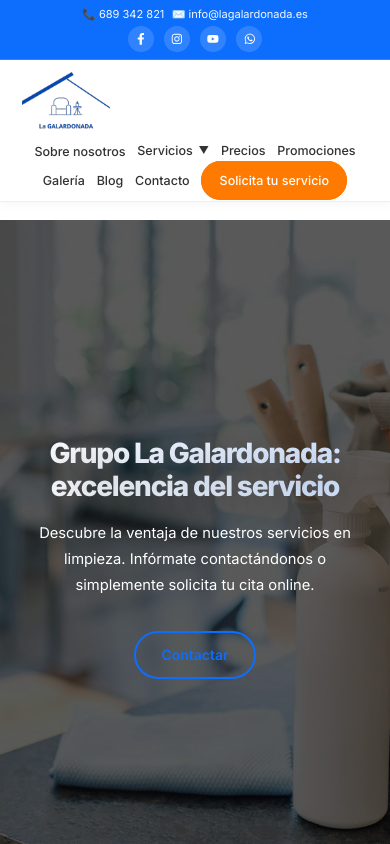
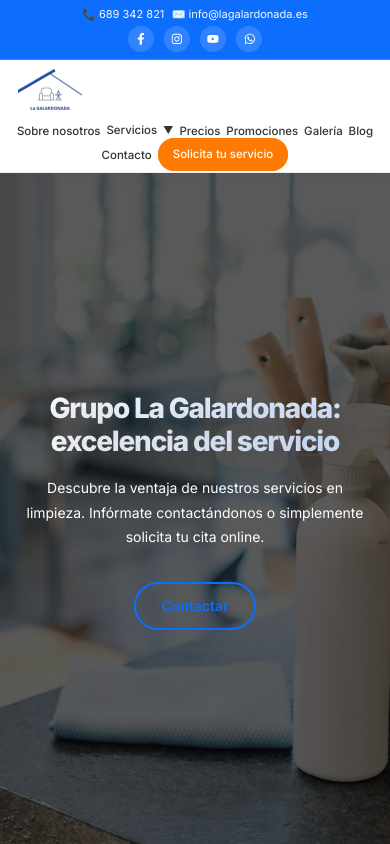
Before and after one commit to tomasvillani/lagalardonada, a React (Vite) app: page /servicios in a window 390 px wide. Shown: the top 844 px of the page. Built offline with nearby package versions, Linux system fonts and the light colour scheme.

Commit message:
"Arreglo diseño"

```diff
--- a/src/App.css
+++ b/src/App.css
@@ -152,6 +152,14 @@ button {
 }
 
 /* =========================
+   PAGE WRAPPER
+========================= */
+
+.page-wrapper {
+  padding-top: 132px;
+}
+
+/* =========================
    HERO
 ========================= */
 
@@ -208,16 +216,16 @@ button {
 }
 
 /* Hero variants */
-.hero.sofas      { background-image: url("/sofas/sofas-1.jpeg"); }
-.hero.colchones  { background-image: url("/colchones/colchones-1.jpg"); }
-.hero.alfombras  { background-image: url("/limpieza-alfombras.jpeg"); }
-.hero.edredones  { background-image: url("/edredones/edredones-1.jpeg"); }
+.hero.sofas        { background-image: url("/sofas/sofas-1.jpeg"); }
+.hero.colchones    { background-image: url("/colchones/colchones-1.jpg"); }
+.hero.alfombras    { background-image: url("/limpieza-alfombras.jpeg"); }
+.hero.edredones    { background-image: url("/edredones/edredones-1.jpeg"); }
 .hero.restalfombras { background-image: url("/restauracion-alfombras.jpeg"); }
-.hero.cortinas   { background-image: url("/cortinas/cortinas-1.jpeg"); }
-.hero.precios    { background-image: url("/hero-precios.jpg"); }
-.hero.promociones { background-image: url("/promociones.jpeg"); }
-.hero.contact     { background-image: url("/contact.jpg"); }
-.hero.our-services  { background-image: url("/our-services.jpg"); }
+.hero.cortinas     { background-image: url("/cortinas/cortinas-1.jpeg"); }
+.hero.precios      { background-image: url("/hero-precios.jpg"); }
+.hero.promociones  { background-image: url("/promociones.jpeg"); }
+.hero.contact      { background-image: url("/contact.jpg"); }
+.hero.our-services { background-image: url("/our-services.jpg"); }
 
 .page-content {
   padding-top: 0;
@@ -233,7 +241,6 @@ button {
   padding: 6rem 4rem;
 }
 
-/* FILA 1 */
 .top {
   display: flex;
   justify-content: space-between;
@@ -260,7 +267,6 @@ button {
 
 .action { flex-shrink: 0; }
 
-/* FILA 2 — Cards */
 .bottom {
   display: grid;
   grid-template-columns: repeat(3, 1fr);
@@ -297,7 +303,7 @@ button {
 }
 
 /* =========================
-   INFO (fondo blanco)
+   INFO
 ========================= */
 
 .info {
@@ -314,7 +320,6 @@ button {
   align-items: start;
 }
 
-/* Izquierda */
 .info-left h2 {
   font-size: clamp(1.5rem, 2.8vw, 2.3rem);
   font-weight: 800;
@@ -336,7 +341,6 @@ button {
   margin-bottom: 1rem;
 }
 
-/* Derecha — Panel precio */
 .info-right {
   background: #f9fafb;
   padding: 2rem;
@@ -409,7 +413,7 @@ button {
 
 .info-contact-strip {
   background: #0d6efd;
-  padding: 4rem 4rem;
+  padding: 4rem;
 }
 
 .info-contact-container {
@@ -559,28 +563,13 @@ button {
   line-height: 1.65;
 }
 
-.page-wrapper {
-  padding-top: 132px;
-}
+/* =========================
+   RESPONSIVE — Desktop grande
+========================= */
 
 @media (max-width: 1024px) {
   .page-wrapper { padding-top: 110px; }
-}
 
-@media (max-width: 768px) {
-  .page-wrapper { padding-top: 160px; }
-}
-
-@media (max-width: 480px) {
-  .page-wrapper { padding-top: 220px; }
-}
-
-/* =========================
-   RESPONSIVE
-========================= */
-
-/* Tablet grande */
-@media (max-width: 1024px) {
   .hero {
     padding: 6rem 3rem;
     min-height: 75vh;
@@ -602,67 +591,80 @@ button {
   }
 
   .bottom { grid-template-columns: repeat(2, 1fr); }
-
   .info-container { grid-template-columns: 1fr; }
-
   .info-right { position: static; }
-
   .benefits-grid { grid-template-columns: repeat(2, 1fr); }
 
-  .our-dedication {
-    grid-template-columns: 1fr;
-  }
-
-  .our-dedication-image {
-    height: 350px;
-  }
-
-  .our-dedication-content {
-    padding: 3rem 2.5rem;
-  }
+  .our-dedication { grid-template-columns: 1fr; }
+  .our-dedication-image { height: 350px; }
+  .our-dedication-content { padding: 3rem 2.5rem; }
 }
 
-/* Tablet */
+/* =========================
+   RESPONSIVE — Tablet
+========================= */
+
 @media (max-width: 768px) {
   html { font-size: 95%; }
 
+  .page-wrapper { padding-top: 160px; }
+
   .hero {
-    padding: 5rem 2rem;
-    min-height: 70vh;
-    align-items: flex-end;
-    padding-bottom: 4rem;
+    padding: 4rem 2rem 3rem;
+    min-height: 60vh;
+    align-items: flex-start;
   }
 
   .hero::before {
     background: linear-gradient(
       180deg,
-      rgba(255, 255, 255, 0.5) 0%,
+      rgba(255, 255, 255, 0.6) 0%,
       rgba(255, 255, 255, 0.92) 50%,
       rgba(255, 255, 255, 1) 100%
     );
   }
 
+  .hero-content {
+    margin-left: 0;
+    max-width: 100%;
+  }
+
+  .hero-content h1 {
+    font-size: clamp(1.4rem, 5vw, 2rem);
+    margin-bottom: 0.8rem;
+  }
+
+  .hero-content p {
+    font-size: 0.95rem;
+    margin-bottom: 1.2rem;
+  }
+
   .hero-buttons {
     flex-direction: column;
     align-items: flex-start;
+    gap: 0.7rem;
   }
 
-  .info-contact-container {
-    grid-template-columns: 1fr;
-  }
-
-  .info-contact-item {
-    border-radius: 16px;
-  }
+  .info-contact-container { grid-template-columns: 1fr; }
+  .info-contact-item { border-radius: 16px; }
 }
 
-/* Móvil */
+/* =========================
+   RESPONSIVE — Móvil
+========================= */
+
 @media (max-width: 600px) {
   html { font-size: 92%; }
 
+  .page-wrapper { padding-top: 200px; }
+
   .hero {
-    padding: 4rem 1.5rem 3rem;
-    min-height: 65vh;
+    padding: 3rem 1.5rem 2.5rem;
+    min-height: 55vh;
+  }
+
+  .hero-content h1 {
+    font-size: clamp(1.2rem, 5vw, 1.6rem);
   }
 
   .section { padding: 4rem 1.5rem; }
@@ -671,12 +673,21 @@ button {
   .info-contact-strip { padding: 3rem 1.5rem; }
 
   .bottom { grid-template-columns: 1fr; }
-
   .benefits-grid { grid-template-columns: 1fr; }
-
   .our-dedication-image { height: 260px; }
-
   .our-dedication-content { padding: 2.5rem 1.5rem; }
-
   .amount { font-size: 2.4rem; }
 }
+
+/* =========================
+   RESPONSIVE — Móvil pequeño
+========================= */
+
+@media (max-width: 480px) {
+  .page-wrapper { padding-top: 220px; }
+
+  .hero {
+    padding: 2.5rem 1.2rem 2rem;
+    min-height: 50vh;
+  }
+}
--- a/src/App.tsx
+++ b/src/App.tsx
@@ -38,7 +38,7 @@ import SolicitaCita from './components/SolicitaCita.tsx'
 
 function HomePage() {
   return (
-    <>
+    <div className="page-wrapper">
       <TopBar />
       <Navbar />
       <Hero />
@@ -49,7 +49,7 @@ function HomePage() {
       <DifCompetencia />
       <ContactCTA />
       <Footer />
-    </>
+    </div>
   );
 }
 
--- a/src/components/Navbar.tsx
+++ b/src/components/Navbar.tsx
@@ -29,6 +29,32 @@ const Navbar = () => {
     window.addEventListener("scroll", handleScroll);
     return () => window.removeEventListener("scroll", handleScroll);
   }, [topbarHeight]);
+
+  // Actualizar padding-top de todos los .page-wrapper dinámicamente
+  useEffect(() => {
+    const updatePageWrapper = () => {
+      const topbar = document.querySelector(".topbar") as HTMLElement;
+      const navbar = document.querySelector(".navbar") as HTMLElement;
+      const total = (topbar?.offsetHeight ?? 0) + (navbar?.offsetHeight ?? 0);
+      document.querySelectorAll(".page-wrapper").forEach((el) => {
+        (el as HTMLElement).style.paddingTop = `${total}px`;
+      });
+    };
+
+    updatePageWrapper();
+    window.addEventListener("resize", updatePageWrapper);
+
+    const observer = new ResizeObserver(updatePageWrapper);
+    const topbar = document.querySelector(".topbar");
+    const navbar = document.querySelector(".navbar");
+    if (topbar) observer.observe(topbar);
+    if (navbar) observer.observe(navbar);
+
+    return () => {
+      window.removeEventListener("resize", updatePageWrapper);
+      observer.disconnect();
+    };
+  }, []);
 
   // Click fuera cierra dropdown
   useEffect(() => {
--- a/src/style/Navbar.css
+++ b/src/style/Navbar.css
@@ -12,7 +12,6 @@
   z-index: 999;
   box-shadow: 0 2px 10px rgba(0, 0, 0, 0.04);
   transition: top 0.3s ease;
-  /* NO pongas top aquí, lo maneja el style inline */
 }
 
 .navbar-logo img {
@@ -126,6 +125,10 @@
   border-color: #e86e00;
 }
 
+/* =========================
+   RESPONSIVE
+========================= */
+
 @media (max-width: 1024px) {
   .navbar { padding: 1rem 3rem; }
   .navbar-menu { gap: 1.5rem; }
@@ -135,23 +138,38 @@
 @media (max-width: 768px) {
   .navbar {
     flex-wrap: wrap;
-    padding: 1rem 2rem;
+    padding: 0.7rem 1.5rem;
+    gap: 0.4rem;
   }
+
+  .navbar-logo { flex: 1; }
+
+  .navbar-logo img { height: 48px; }
 
   .navbar-menu {
     width: 100%;
     justify-content: center;
     flex-wrap: wrap;
-    gap: 1rem;
-    margin-top: 0.8rem;
+    gap: 0.6rem;
+    margin-top: 0.4rem;
+    order: 3;
   }
 
-  .navbar-logo img { height: 58px; }
+  .navbar-menu a,
+  .dropdown-btn {
+    font-size: 0.82rem;
+  }
 
   .navbar-actions {
     width: 100%;
     justify-content: center;
-    margin-top: 0.8rem;
+    margin-top: 0.3rem;
+    order: 4;
+  }
+
+  .service-btn {
+    padding: 0.6rem 1rem;
+    font-size: 0.82rem;
   }
 
   .dropdown-menu {
@@ -161,8 +179,24 @@
 }
 
 @media (max-width: 480px) {
-  .navbar { padding: 0.8rem 1.2rem; }
-  .navbar-menu { gap: 0.8rem; }
-  .navbar-menu a, .dropdown-btn { font-size: 0.85rem; }
-  .service-btn { padding: 0.7rem 1.1rem; font-size: 0.85rem; }
+  .navbar {
+    padding: 0.6rem 1rem;
+  }
+
+  .navbar-logo img { height: 42px; }
+
+  .navbar-menu {
+    gap: 0.4rem;
+    margin-top: 0.3rem;
+  }
+
+  .navbar-menu a,
+  .dropdown-btn {
+    font-size: 0.78rem;
+  }
+
+  .service-btn {
+    padding: 0.5rem 0.9rem;
+    font-size: 0.78rem;
+  }
 }
```
